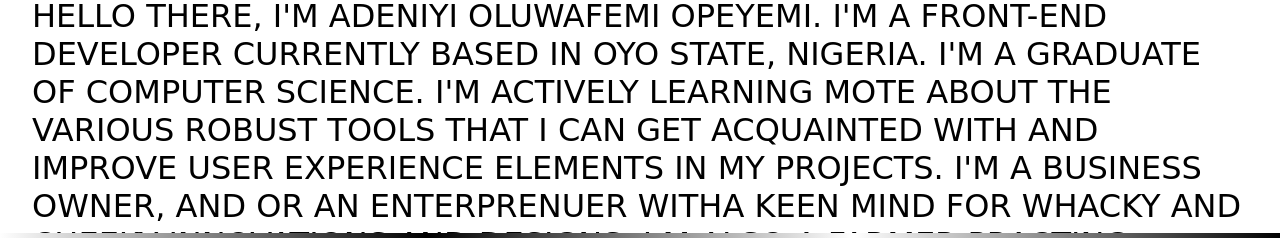
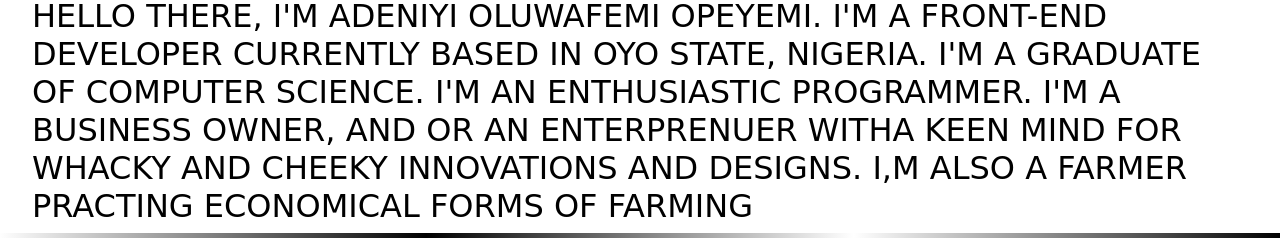
Before and after one commit to ojoyeuge1/My-Portfolio, a plain HTML site: page about.html in a window 1280 px wide. Shown: the part 567-807 px from the top of the page. Drawn offline with Linux system fonts and the light colour scheme; a web font is replaced by a local one.

Commit message:
document update

```diff
--- a/about.html
+++ b/about.html
@@ -34,7 +34,7 @@
         </div>
         <div class="a_body">
             HELLO THERE, I'M ADENIYI OLUWAFEMI OPEYEMI. I'M A FRONT-END DEVELOPER CURRENTLY BASED IN OYO STATE, NIGERIA. I'M A GRADUATE OF COMPUTER SCIENCE.
-            I'M ACTIVELY LEARNING MOTE ABOUT THE VARIOUS ROBUST TOOLS THAT I CAN GET ACQUAINTED WITH AND IMPROVE USER EXPERIENCE ELEMENTS IN MY PROJECTS.
+            I'M AN ENTHUSIASTIC PROGRAMMER.
             I'M A BUSINESS OWNER, AND OR AN ENTERPRENUER WITHA KEEN MIND FOR WHACKY AND CHEEKY INNOVATIONS AND DESIGNS.
             I,M ALSO A FARMER PRACTING ECONOMICAL FORMS OF FARMING
         </div>
@@ -48,6 +48,7 @@
                 <li>BOOTSTRAP</li>
                 <li>JAVASCRIPT</li>
                 <li>GITHUB</li>
+                <li>GIT</li>
                 <!-- <li>PYTHON</li>                 -->
             </div>
         </div>
```
